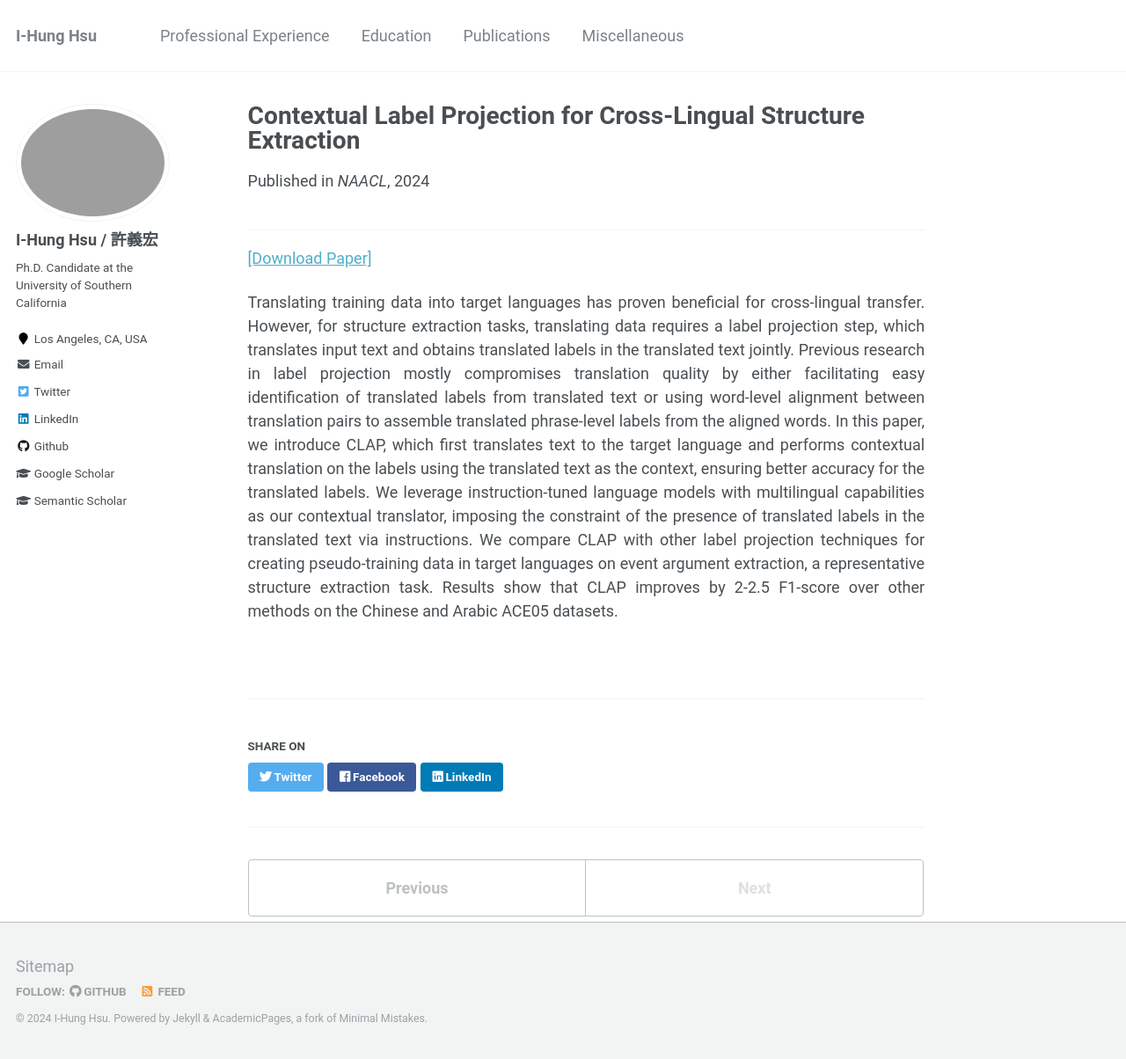
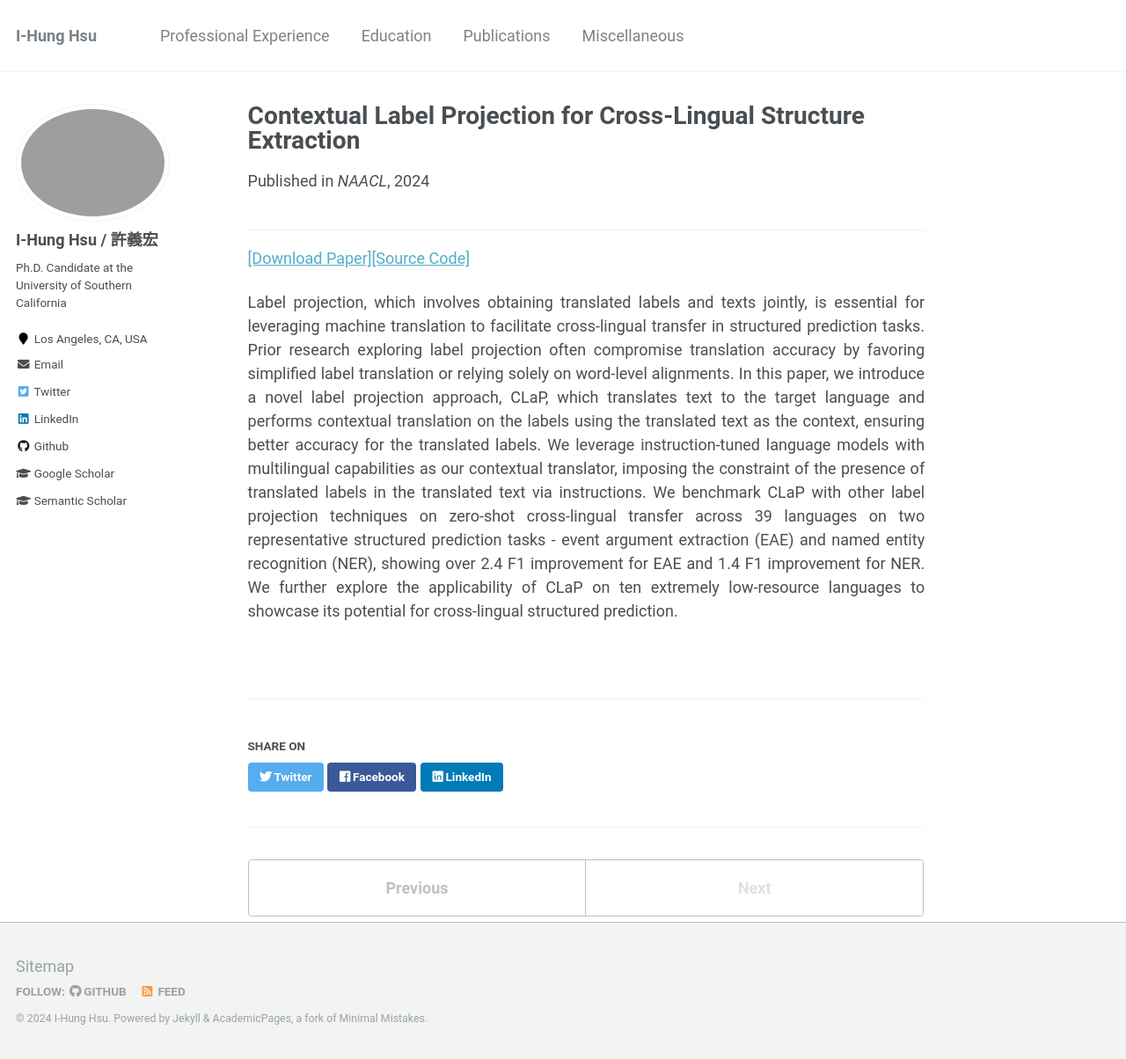
Before and after one commit to ihungalexhsu/ihungalexhsu.github.io, a Jekyll site: the page built from _publications/15_CLAP.md, in a window 1280 px wide and 1204 px high. Shown: the whole window at 88% size. Built offline with Jekyll 4.4.1, drawn with Linux system fonts in a browser that asks for light colours.

Commit message:
update naacl

```diff
--- a/_publications/15_CLAP.md
+++ b/_publications/15_CLAP.md
@@ -6,12 +6,12 @@ date: 06/2024
 venue: 'NAACL'
 paperurl: 'https://arxiv.org/pdf/2309.08943.pdf'
 # presentationurl: ''
-# codeurl: ''
+codeurl: 'https://github.com/PlusLabNLP/CLaP'
 excerpt: ''
 ---
 ---
-<a href='https://arxiv.org/pdf/2309.08943.pdf' target="_blank">[Download Paper]</a>
+<a href='https://arxiv.org/pdf/2309.08943.pdf' target="_blank">[Download Paper]</a><a href='https://github.com/PlusLabNLP/CLaP' target="_blank">[Source Code]</a>
 
 <p align="justify">
-Translating training data into target languages has proven beneficial for cross-lingual transfer. However, for structure extraction tasks, translating data requires a label projection step, which translates input text and obtains translated labels in the translated text jointly. Previous research in label projection mostly compromises translation quality by either facilitating easy identification of translated labels from translated text or using word-level alignment between translation pairs to assemble translated phrase-level labels from the aligned words. In this paper, we introduce CLAP, which first translates text to the target language and performs contextual translation on the labels using the translated text as the context, ensuring better accuracy for the translated labels. We leverage instruction-tuned language models with multilingual capabilities as our contextual translator, imposing the constraint of the presence of translated labels in the translated text via instructions. We compare CLAP with other label projection techniques for creating pseudo-training data in target languages on event argument extraction, a representative structure extraction task. Results show that CLAP improves by 2-2.5 F1-score over other methods on the Chinese and Arabic ACE05 datasets.
+Label projection, which involves obtaining translated labels and texts jointly, is essential for leveraging machine translation to facilitate cross-lingual transfer in structured prediction tasks. Prior research exploring label projection often compromise translation accuracy by favoring simplified label translation or relying solely on word-level alignments. In this paper, we introduce a novel label projection approach, CLaP, which translates text to the target language and performs contextual translation on the labels using the translated text as the context, ensuring better accuracy for the translated labels. We leverage instruction-tuned language models with multilingual capabilities as our contextual translator, imposing the constraint of the presence of translated labels in the translated text via instructions. We benchmark CLaP with other label projection techniques on zero-shot cross-lingual transfer across 39 languages on two representative structured prediction tasks - event argument extraction (EAE) and named entity recognition (NER), showing over 2.4 F1 improvement for EAE and 1.4 F1 improvement for NER. We further explore the applicability of CLaP on ten extremely low-resource languages to showcase its potential for cross-lingual structured prediction.
 </p>
```
Also changed, not shown: _publications/17_EveLink.md (added, +17 -0 lines).
